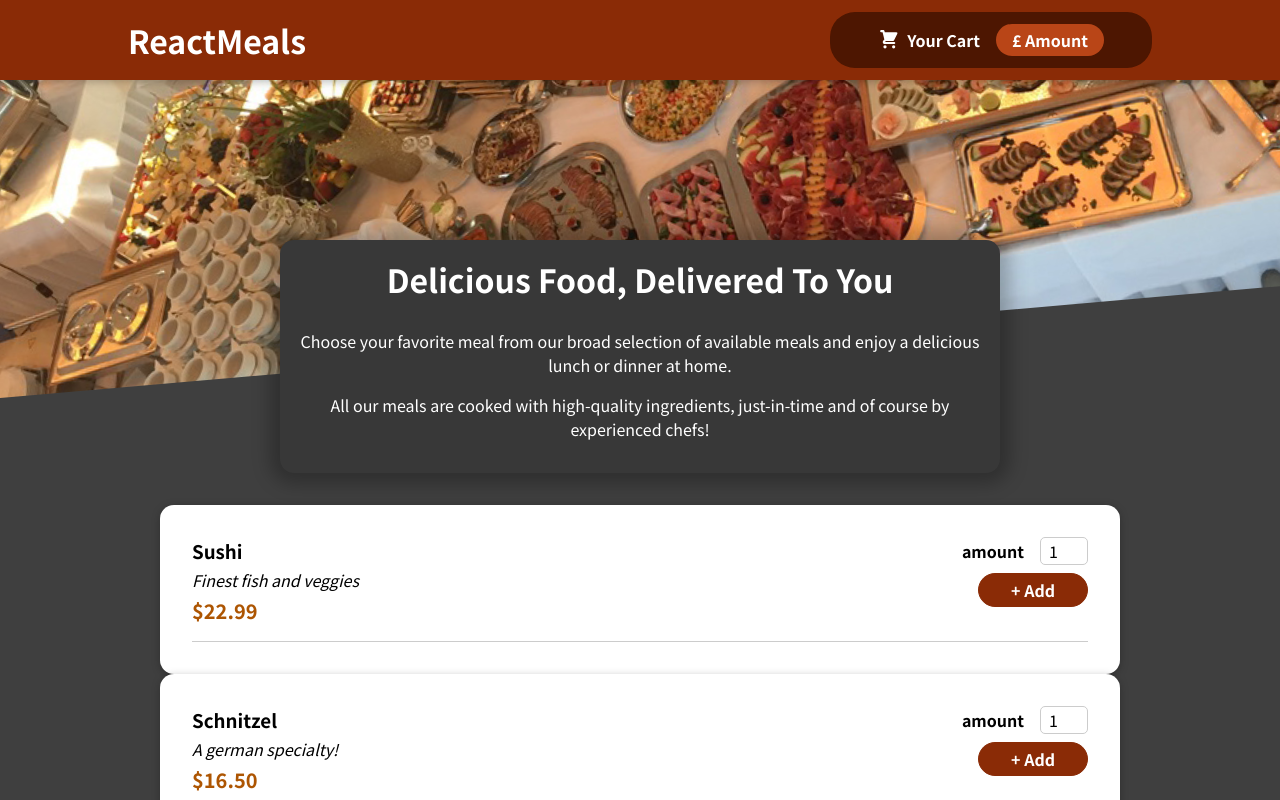
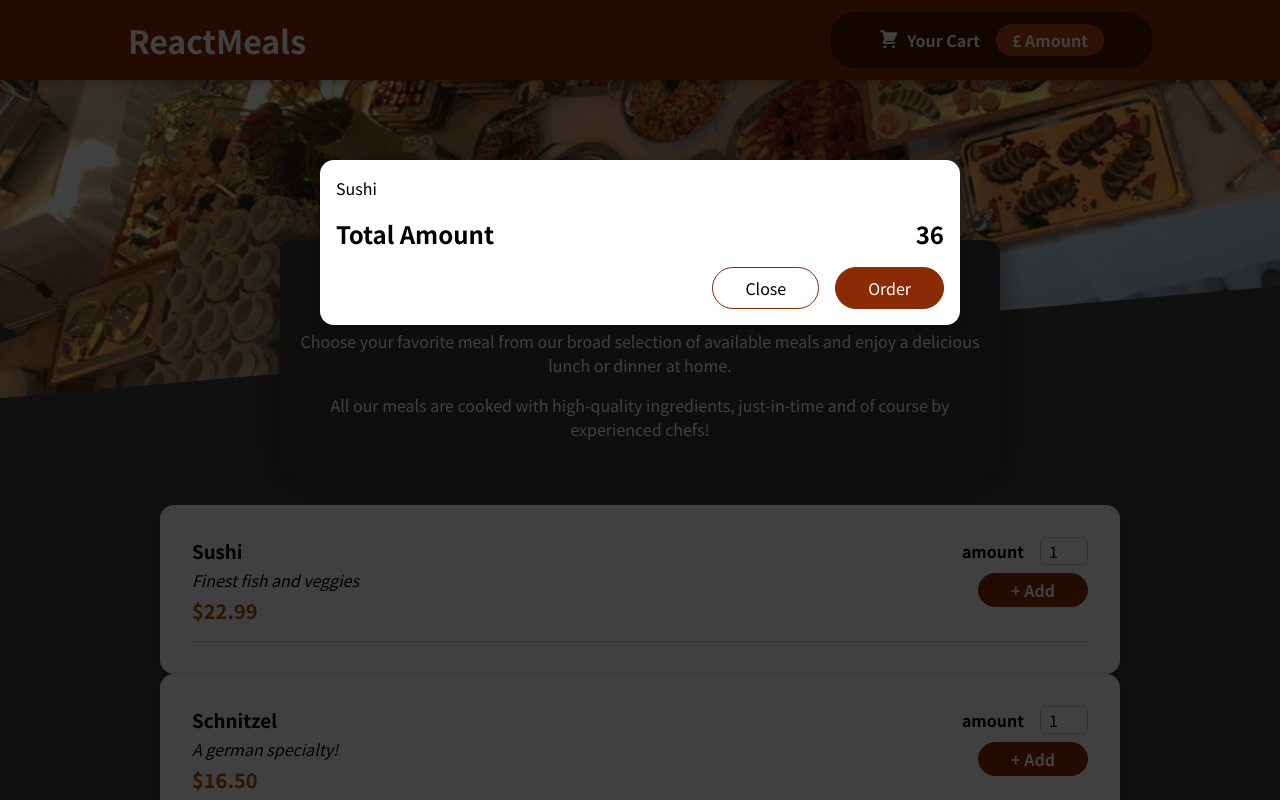
Before and after one commit to OzgurFiratSayin/react-food-app, a React (Create React App) app: page / in a window 1280 px wide. Shown: the top 800 px of the page. Built offline with nearby package versions, Linux system fonts and the light colour scheme.

Commit message:
Created Modal for Cart display, and usePortal for its location in DOM

```diff
--- a/public/index.html
+++ b/public/index.html
@@ -28,6 +28,7 @@
   </head>
   <body>
     <noscript>You need to enable JavaScript to run this app.</noscript>
+    <div id="overlays"></div>
     <div id="root"></div>
     <!--
       This HTML file is a template.
--- a/src/App.js
+++ b/src/App.js
@@ -2,10 +2,12 @@
 
 import Header from './components/Layout/Header';
 import Meals from './components/Meals/Meals';
+import Cart from './components/Cart/Cart';
 
 function App() {
   return (
     <React.Fragment>
+      <Cart />
       <Header />
       <Meals />
     </React.Fragment>
--- a/src/components/Cart/Cart.js
+++ b/src/components/Cart/Cart.js
@@ -1,4 +1,6 @@
 import React from 'react';
+
+import Modal from '../UI/Modal';
 
 import classes from './Cart.module.css';
 
@@ -12,7 +14,7 @@
   );
 
   return (
-    <div>
+    <Modal>
       {cartItems}
       <div className={classes.total}>
         <span>Total Amount</span>
@@ -22,7 +24,7 @@
         <button classname={classes['button--alt']}>Close</button>
         <button className={classes.button}>Order</button>
       </div>
-    </div>
+    </Modal>
   );
 };
 
--- /dev/null
+++ b/src/components/UI/Modal.js
@@ -0,0 +1,31 @@
+import React from 'react';
+import ReactDOM from 'react-dom';
+
+import classes from './Modal.module.css'
+
+const Backdrop = (props) => {
+  return (
+    <div className={classes.backdrop}></div>
+  )
+}
+
+const ModalOverlay = (props) => {
+  return (
+    <div className={classes.modal}>
+      <div className={classes.content}>{props.children}</div>
+    </div>
+  )
+}
+
+const portalElement = document.getElementById('overlays');
+
+const Modal = (props) => {
+  return (
+    <React.Fragment>
+      {ReactDOM.createPortal(<Backdrop />, portalElement)}
+      {ReactDOM.createPortal(<ModalOverlay>{props.children}</ModalOverlay>, portalElement)}
+    </React.Fragment>
+  );
+};
+
+export default Modal;
--- /dev/null
+++ b/src/components/UI/Modal.module.css
@@ -0,0 +1,40 @@
+.backdrop {
+  position: fixed;
+  top: 0;
+  left: 0;
+  width: 100%;
+  height: 100vh;
+  z-index: 20;
+  background-color: rgba(0, 0, 0, 0.75);
+}
+
+.modal {
+  position: fixed;
+  top: 20vh;
+  left: 5%;
+  width: 90%;
+  background-color: white;
+  padding: 1rem;
+  border-radius: 14px;
+  box-shadow: 0 2px 8px rgba(0, 0, 0, 0.25);
+  z-index: 30;
+  animation: slide-down 300ms ease-out forwards;
+}
+
+@media (min-width: 768px) {
+  .modal {
+    width: 40rem;
+    left: calc(50% - 20rem);
+  }
+}
+
+@keyframes slide-down {
+  from {
+    opacity: 0;
+    transform: translateY(-3rem);
+  }
+  to {
+    opacity: 1;
+    transform: translateY(0);
+  }
+}
```
Also changed, not shown: 1 other file (tests, documents, lock files or other folders).
